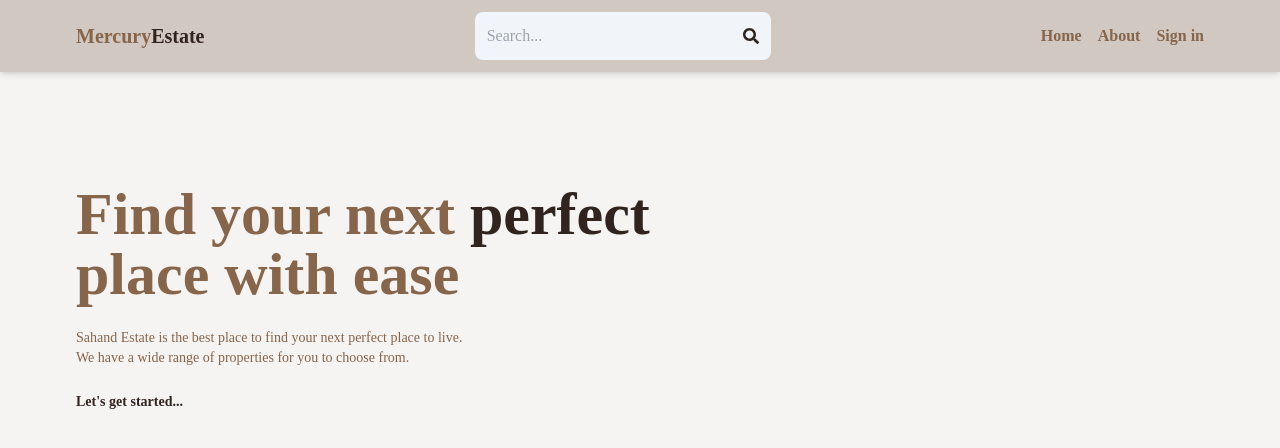
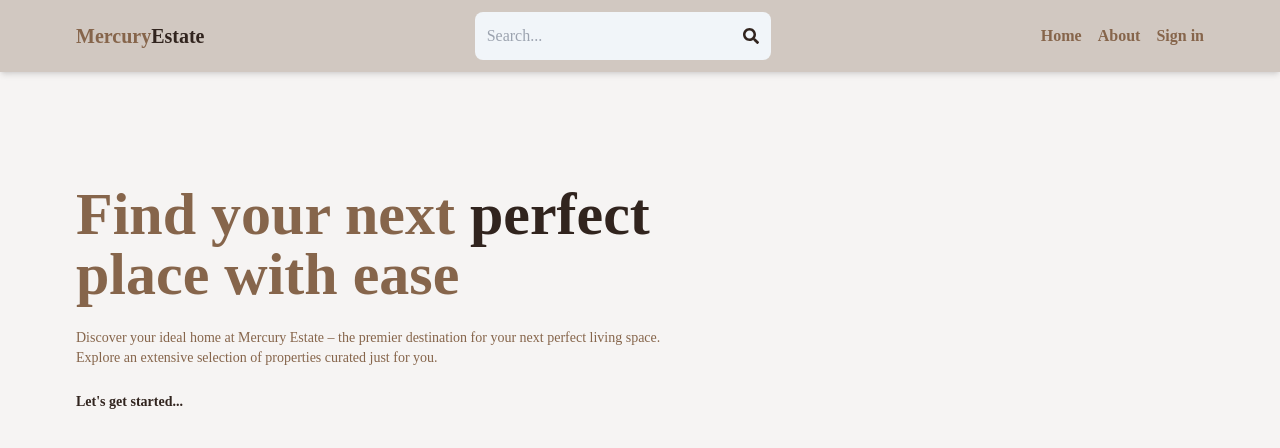
Before and after one commit to harshil35/Real-Estate-App, a React (Vite) app in the folder client/: page / in a window 1280 px wide. Shown: the top 448 px of the page. Built offline with nearby package versions, Linux system fonts and the light colour scheme; no server answers; a web font is replaced by a local one.

Commit message:
title change and homepage edit

```diff
--- a/client/index.html
+++ b/client/index.html
@@ -5,7 +5,7 @@
     <link rel="icon" type="image/svg+xml" href="/vite.svg" />
     <link rel="stylesheet" href="https://fonts.googleapis.com/css?family=GFS+Didot">
     <meta name="viewport" content="width=device-width, initial-scale=1.0" />
-    <title>Vite + React</title>
+    <title>Mercury Estate</title>
   </head>
   <body>
     <div id="root"></div>
--- a/client/src/pages/Home.jsx
+++ b/client/src/pages/Home.jsx
@@ -56,10 +56,9 @@ export default function Home() {
           place with ease
         </h1>
         <div className='text-cream text-xs sm:text-sm'>
-          Sahand Estate is the best place to find your next perfect place to
-          live.
+           Discover your ideal home at Mercury Estate – the premier destination for your next perfect living space.
           <br />
-          We have a wide range of properties for you to choose from.
+           Explore an extensive selection of properties curated just for you.
         </div>
         <Link
           to={'/search'}
```
